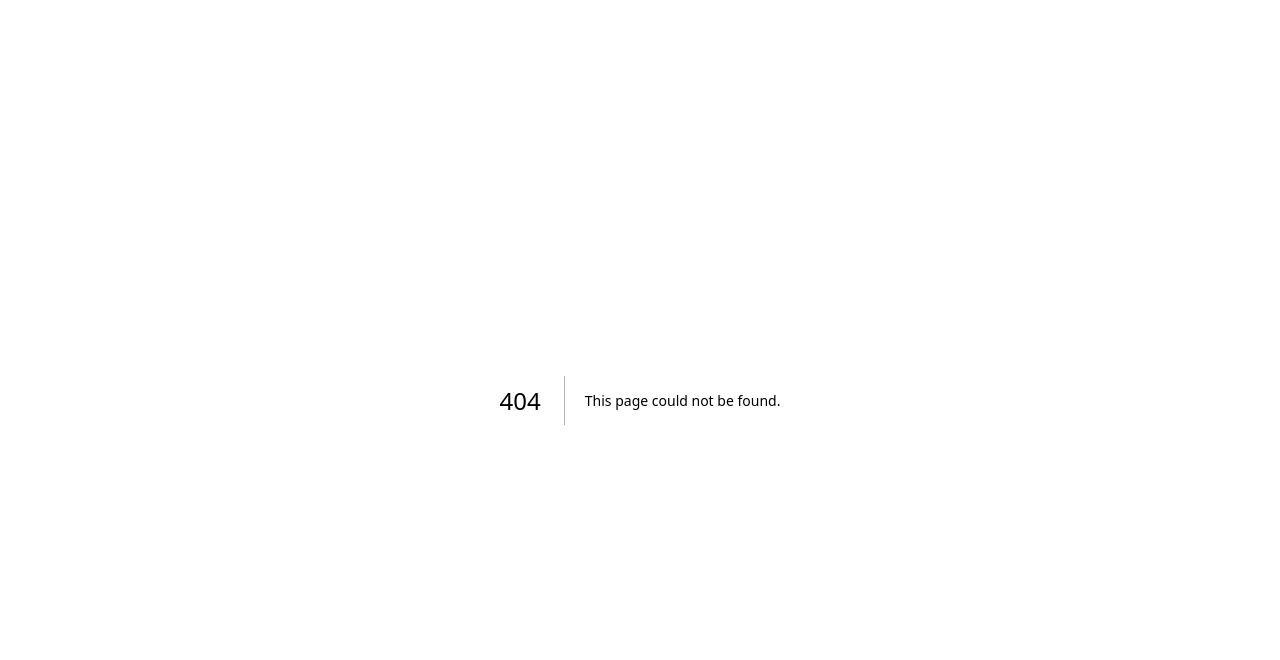
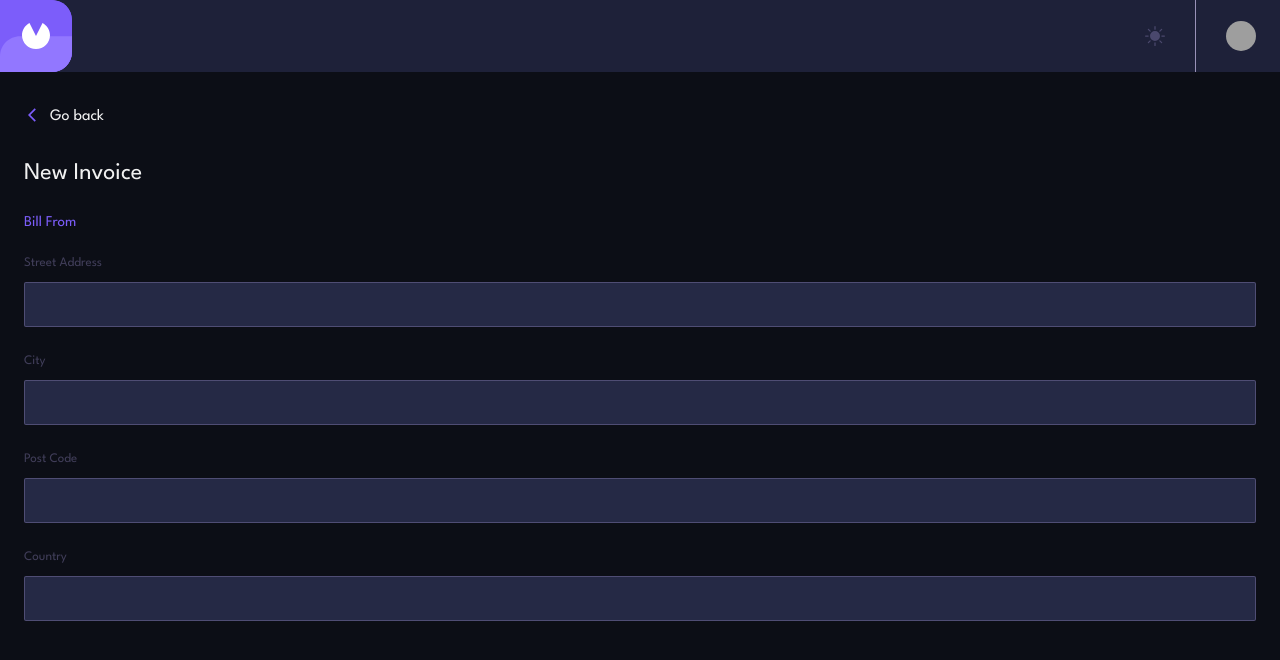
Before and after one commit to Davetech101/invoice-app, a Next.js app: page /create-invoice in a window 1280 px wide. Before the commit this address had no page. Shown: the top 660 px of the page. Built offline with nearby package versions, Linux system fonts and the light colour scheme; grey boxes are pictures that could not be loaded.

Commit message:
invoice form

```diff
--- /dev/null
+++ b/components/InvoiceForm.jsx
@@ -0,0 +1,46 @@
+import SInvoiceForm from "@/styles/styled-components/InvoiceForm";
+import { MdOutlineArrowBackIosNew } from "react-icons/md";
+
+const InvoiceForm = () => {
+  return (
+    <SInvoiceForm>
+      <div className="container">
+        <button className="back">
+          <MdOutlineArrowBackIosNew /> Go back
+        </button>
+
+        <h3>New Invoice</h3>
+
+        <form>
+          <div className="from">
+            <p>Bill From</p>
+            <div className="street sec">
+              <label htmlFor="street">Street Address</label>
+
+              <input type="text" id="street" />
+            </div>
+
+            <div className="zone">
+              <div className="city sec">
+                <label htmlFor="city">City</label>
+                <input type="text" id="city" />
+              </div>
+
+              <div className="code sec">
+                <label htmlFor="code">Post Code</label>
+                <input type="text" id="code" />
+              </div>
+            </div>
+
+            <div className="country sec">
+              <label htmlFor="country">Country</label>
+              <input type="text" id="country" />
+            </div>
+          </div>
+        </form>
+      </div>
+    </SInvoiceForm>
+  );
+};
+
+export default InvoiceForm;
--- /dev/null
+++ b/pages/create-invoice.js
@@ -0,0 +1,12 @@
+import Header from "@/components/Header";
+import InvoiceForm from "@/components/InvoiceForm";
+
+export default function create() {
+  return (
+    <main>
+      <Header/>
+
+      <InvoiceForm/>
+    </main>
+  );
+}
--- a/styles/globals.css
+++ b/styles/globals.css
@@ -8,10 +8,13 @@
   --foreground-rgb: 0, 0, 0;
   --background-start-rgb: 214, 219, 220;
   --background-end-rgb: 255, 255, 255;
+  --primary-color: #0c0e16;
   --secondary-color: #252945;
-  --primary-color: #0c0e16;
+  --tetiary-color: #1e2139;
   --primary-text-color: #f8f8f8f8;
   --secondary-text-color: #dfe3fa;
+  --tetiary-text-color: #867db06f;
+
 }
 
 * {
--- a/styles/styled-components/Header.jsx
+++ b/styles/styled-components/Header.jsx
@@ -3,7 +3,7 @@ import styled from "styled-components";
 const SHeader = styled.header`
   width:100%;
   height:7.2rem;
-  background:var(--secondary-color);
+  background:var(--tetiary-color);
   display:flex;
   align-items:center;
   justify-content:space-between;
@@ -43,7 +43,7 @@ const SHeader = styled.header`
   }
 
   .toggle{
-    color:#9992b8;
+    color:var(--tetiary-text-color);
     font-size:2rem;
   }
 
--- /dev/null
+++ b/styles/styled-components/InvoiceForm.jsx
@@ -0,0 +1,57 @@
+import styled from "styled-components";
+
+const SInvoiceForm = styled.main`
+  color: var(--primary-text-color);
+  margin-top: 3.3rem;
+
+  .container {
+    padding: 0 2.4rem;
+  }
+
+  .back {
+    display: flex;
+    align-items: center;
+    gap: 1rem;
+    font-size: 1.6rem;
+  }
+
+  .back svg {
+    color: #7c5dfa;
+    margin-top: -0.35rem;
+  }
+
+  h3 {
+    margin: 2.6rem 0 2rem;
+    font-size: 2.4rem;
+  }
+
+  .from {
+    display: flex;
+    flex-direction: column;
+  }
+
+  .from p {
+    font-size: 1.5rem;
+    color: #7c5dfa;
+    margin-bottom: 2rem;
+  }
+
+  label {
+    color: var(--tetiary-text-color);
+    display: block;
+    font-size: 1.3rem;
+    margin-bottom: 0.9rem;
+  }
+
+  input{
+    margin-bottom:2.5rem;
+    width:100%;
+    background:var(--secondary-color);
+    padding:1rem;
+    border-radius:2px;
+    font-size:1.5rem;
+    outline:none;
+    border:1px solid var(--tetiary-text-color);
+  }
+`;
+export default SInvoiceForm;
```
